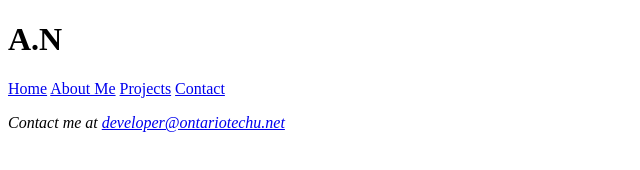
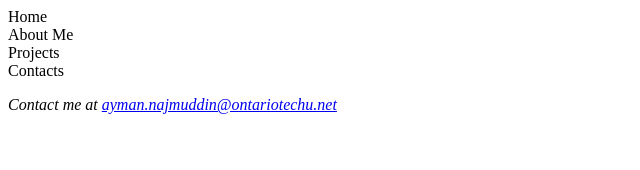
Before and after one commit to AymanN670/WebScriptProgramming, a plain HTML site: page Assignment1/home.html in a window 1280 px wide. Shown: the whole page, without its empty margins (0-640 px from the left). Drawn offline with Linux system fonts and the light colour scheme.

Commit message:
home updated
added the link to the stylesheet, added contact mail address and sections of the website

```diff
--- a/Assignment1/home.html
+++ b/Assignment1/home.html
@@ -4,24 +4,24 @@
         <title>My Portfolio</title>
         <meta charset="UTF-8">
         <meta name="viewport" content="width=device-width, initial-scale=1">
+        <link rel="stylesheet" type="text/css" href="homestyle.css">
     </head>
 
     <body>
-        <div class="header">
-            <h1><span>A</span>.<span>N</span></h1>
-            <div class="navBar">
-                <a href="#home">Home</a>
-                <a href="#aboutme">About Me</a>
-                <a href="#projectpage">Projects</a>
-                <a href="#contactme">Contact</a>
-            </div>
+        <header id="header">
+            <div class="header container">
 
-        </div>
+        </header>
+
+        <section id="home">Home</section>
+        <section id="about">About Me</section>
+        <section id="projects">Projects</section>
+        <section id="contacts">Contacts</section>
 
 
         <footer>
             <address>
-                <p>Contact me at <a href="mailto:developer@ontariotechu.net">developer@ontariotechu.net</a></p>
+                <p>Contact me at <a href="mailto:ayman.najmuddin@ontariotechu.net">ayman.najmuddin@ontariotechu.net</a></p>
             </address>
         </footer>
 
```
Also changed, not shown: Assignment1/homestyle.css (added).
